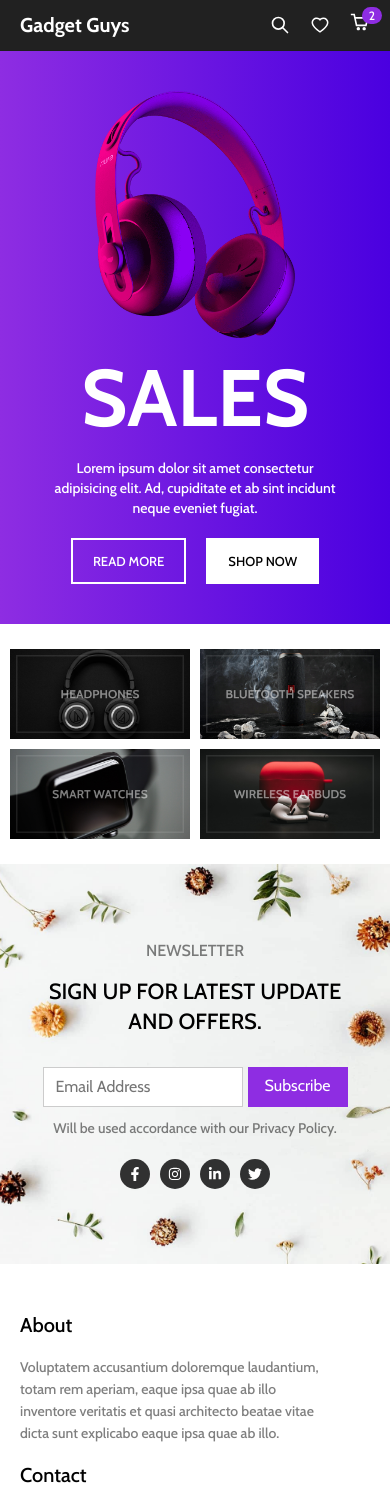
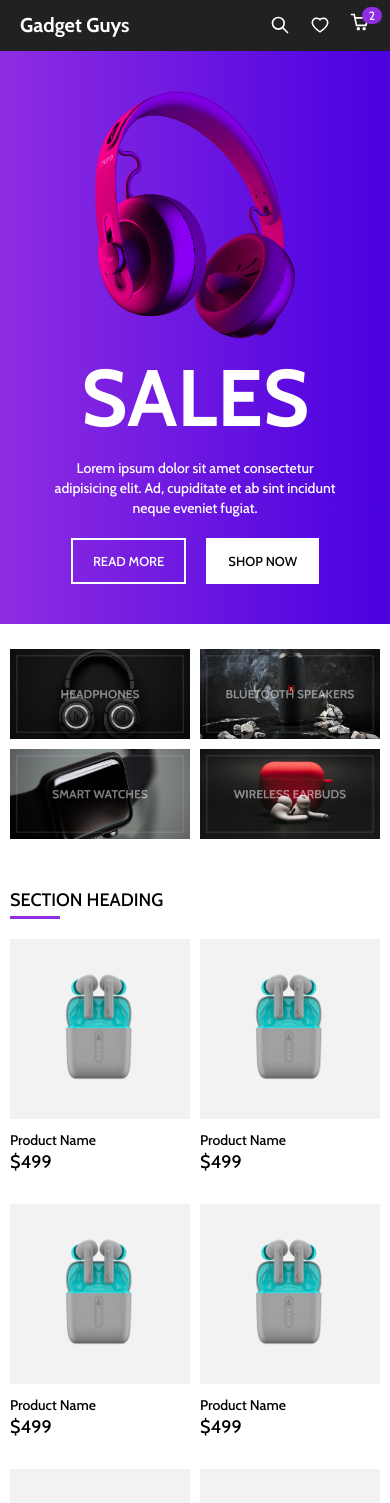
Before and after one commit to Minhajulislam0/Gadget-Guys, a React (Vite) app: page / in a window 390 px wide. Shown: the top 1503 px of the page. Built offline with nearby package versions, Linux system fonts and the light colour scheme.

Commit message:
Responsive Product & Product card

```diff
--- a/src/components/Home/Home.jsx
+++ b/src/components/Home/Home.jsx
@@ -1,4 +1,5 @@
 import Category from "../Category/Category";
+import Products from "../Products/Products";
 import Banner from "./Banner/Banner";
 import "./Home.scss";
 
@@ -9,6 +10,7 @@ const Home = () => {
       <div className="main-content">
         <div className="layout">
           <Category />
+          <Products />
         </div>
       </div>
     </div>
--- a/src/components/Products/Product/Product.jsx
+++ b/src/components/Products/Product/Product.jsx
@@ -1,6 +1,17 @@
 import "./Product.scss";
+import prod from "../../../assets/products/earbuds-prod-1.webp";
 const Product = () => {
-    return <div>Product</div>;
+  return (
+    <div className="product-card">
+      <div className="thumbnail">
+        <img src={prod} alt="" />
+      </div>
+      <div className="prod-details">
+        <span className="name">Product Name</span>
+        <span className="price">&#x24;499</span>
+      </div>
+    </div>
+  );
 };
 
 export default Product;
--- a/src/components/Products/Product/Product.scss
+++ b/src/components/Products/Product/Product.scss
@@ -1 +1,51 @@
 @import "../../../css-config/mixins.scss";
+.product-card {
+  width: calc(50% - 5px);
+  margin-bottom: 20px;
+  @include md {
+    width: calc(25% - 15px);
+  }
+  .thumbnail {
+    width: 100%;
+    height: 180px;
+    background-color: rgba(0, 0, 0, 0.05);
+    margin-bottom: 10px;
+    padding: 25px;
+    display: flex;
+    align-items: center;
+    @include md {
+      height: 350px;
+    }
+    img {
+      transition: all ease 0.3s;
+      display: block;
+      width: 100%;
+    }
+  }
+  .prod-details {
+    .name {
+      font-size: 14px;
+      display: block;
+      text-overflow: ellipsis;
+      white-space: nowrap;
+      overflow: hidden;
+      @include md {
+        font-size: 16px;
+        margin-bottom: 10px;
+      }
+    }
+    .price {
+      font-size: 18px;
+      @include md {
+        font-size: 24px;
+      }
+    }
+  }
+  &:hover {
+    .thumbnail {
+      img {
+        transform: scale(1.2);
+      }
+    }
+  }
+}
--- a/src/components/Products/Products.jsx
+++ b/src/components/Products/Products.jsx
@@ -1,6 +1,19 @@
+import Product from "./Product/Product";
 import "./Products.scss";
 const Products = () => {
-    return <div>Products</div>;
+  return (
+    <div className="products-container">
+      <div className="sec-heading">Section Heading</div>
+      <div className="products">
+        <Product />
+        <Product />
+        <Product />
+        <Product />
+        <Product />
+        <Product />
+      </div>
+    </div>
+  );
 };
 
 export default Products;
--- a/src/components/Products/Products.scss
+++ b/src/components/Products/Products.scss
@@ -1 +1,36 @@
 @import "../../css-config/mixins.scss";
+.products-container {
+  margin: 50px 0;
+  @include md {
+    margin: 75px 0;
+  }
+  .sec-heading {
+    margin-bottom: 20px;
+    font-size: 18px;
+    font-weight: 500;
+    text-transform: uppercase;
+    @include md {
+      margin-bottom: 35px;
+      font-size: 24px;
+    }
+    &:after {
+      content: "";
+      display: block;
+      margin-top: 5px;
+      width: 50px;
+      height: 3px;
+      background-color: #8e2de2;
+      @include md {
+        margin-top: 10px;
+      }
+    }
+  }
+  .products {
+    display: flex;
+    flex-flow: wrap;
+    gap: 10px;
+    @include md {
+      gap: 20px;
+    }
+  }
+}
```
